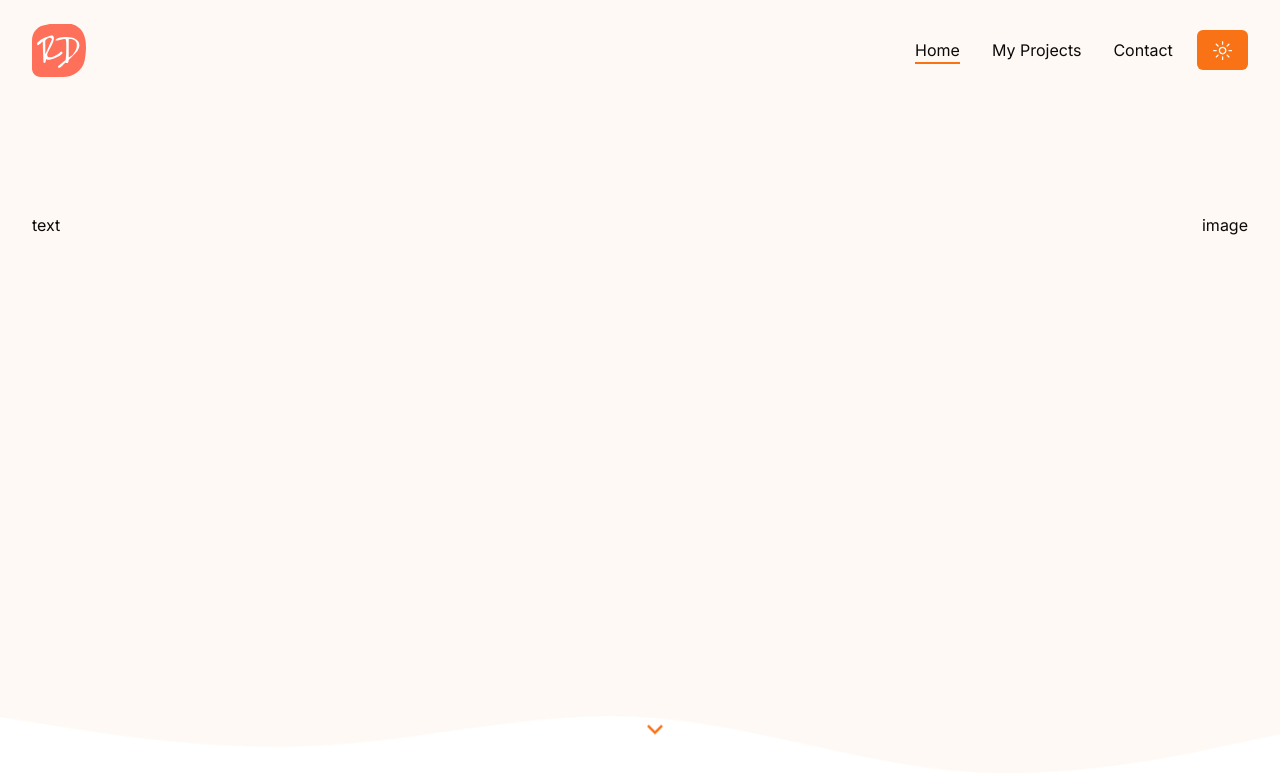
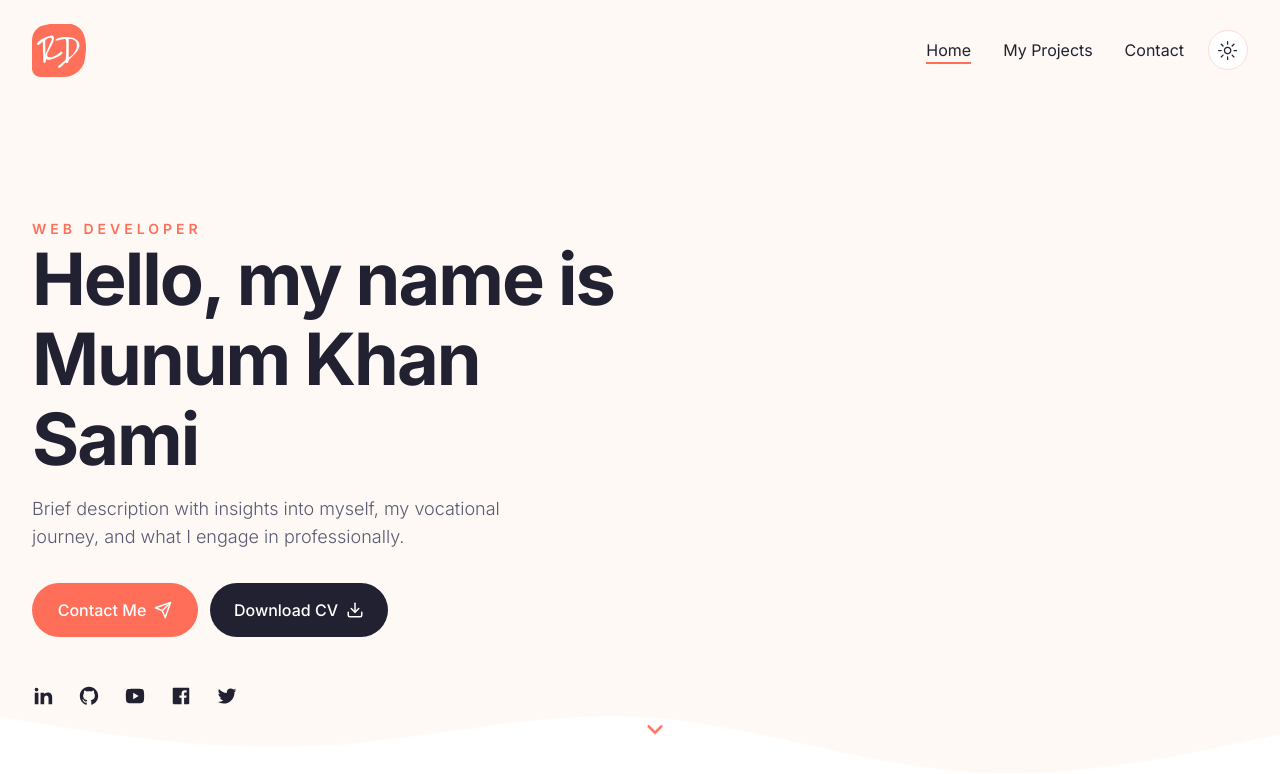
Before and after one commit to sami999khan999/portfolio, a Next.js app: page / in a window 1280 px wide. Shown: the top 774 px of the page. Built offline with nearby package versions, Linux system fonts and the light colour scheme.

Commit message:
hero section 80% done

```diff
--- a/app/globals.css
+++ b/app/globals.css
@@ -6,47 +6,49 @@
   @layer base {
     :root {
       --background: 0 0% 100%;
-      --foreground: 20 14.3% 4.1%;
+      --foreground: 240 19% 16%;
       --card: 0 0% 100%;
-      --card-foreground: 20 14.3% 4.1%;
+      --card-foreground: 240 19% 16%;
       --popover: 0 0% 100%;
       --popover-foreground: 20 14.3% 4.1%;
-      --primary: 24.6 95% 53.1%;
-      --primary-foreground: 60 9.1% 97.8%;
-      --secondary: 60 4.8% 95.9%;
-      --secondary-foreground: 24 9.8% 10%;
+      --primary: 8 99% 67%;
+      --primary-foreground: 300 0% 100%;
+      --secondary: 240 19% 16%;
+      --secondary-foreground: 300 0% 100%;
+      --tertiary: 27 82% 98%;
       --muted: 60 4.8% 95.9%;
-      --muted-foreground: 25 5.3% 44.7%;
-      --accent: 60 4.8% 95.9%;
+      --muted-foreground: 237 13% 40%;
+      --accent: 247 9% 96%;
       --accent-foreground: 24 9.8% 10%;
       --destructive: 0 84.2% 60.2%;
       --destructive-foreground: 60 9.1% 97.8%;
-      --border: 20 5.9% 90%;
-      --input: 20 5.9% 90%;
-      --ring: 24.6 95% 53.1%;
+      --border: 8 82% 92%;
+      --input: 8 82% 92%;
+      --ring: 9 99% 67%;
       --radius: 0.5rem;
     }
 
     .dark {
-      --background: 20 14.3% 4.1%;
+      --background: 237 22% 20%;
       --foreground: 60 9.1% 97.8%;
-      --card: 20 14.3% 4.1%;
-      --card-foreground: 60 9.1% 97.8%;
+      --card: 240 19% 16%;
+      --card-foreground: 300 0% 100%;
       --popover: 20 14.3% 4.1%;
       --popover-foreground: 60 9.1% 97.8%;
-      --primary: 20.5 90.2% 48.2%;
-      --primary-foreground: 60 9.1% 97.8%;
-      --secondary: 12 6.5% 15.1%;
-      --secondary-foreground: 60 9.1% 97.8%;
+      --primary: 8 99% 67%;
+      --primary-foreground: 300 0% 100%;
+      --secondary: 240 19% 16%;
+      --secondary-foreground: 300 0% 100%;
+      --tertiary: 237 22% 20%;
       --muted: 12 6.5% 15.1%;
-      --muted-foreground: 24 5.4% 63.9%;
-      --accent: 12 6.5% 15.1%;
-      --accent-foreground: 60 9.1% 97.8%;
+      --muted-foreground: 237 13% 63%;
+      --accent: 240 19% 16%;
+      --accent-foreground: 300 0% 100%;
       --destructive: 0 72.2% 50.6%;
       --destructive-foreground: 60 9.1% 97.8%;
-      --border: 12 6.5% 15.1%;
-      --input: 12 6.5% 15.1%;
-      --ring: 20.5 90.2% 48.2%;
+      --border: 237 22% 23%;
+      --input: 237 22% 23%;
+      --ring: 8 99% 67%;
     }
   }
 }
@@ -60,6 +62,14 @@
   }
 }
 
+.h1 {
+  @apply text-6xl xl:text-[72px] xl:leading-[80px] tracking-[-2px] font-bold;
+}
+
+.subtitle {
+  @apply text-muted-foreground text-lg mb-8 font-light;
+}
+
 /* * {
   @apply transition-colors duration-200;
 } */
--- a/components/Hero.jsx
+++ b/components/Hero.jsx
@@ -1,12 +1,45 @@
 import { RiArrowDownSLine } from "react-icons/ri";
+import { Download, Send } from "lucide-react";
+import Link from "next/link";
+import { Button } from "./ui/button";
+import Socials from "./Socials";
 
 const Hero = () => {
   return (
     <section className="py-12 xl:py-12 h-[84vh] xl:pt-28 bg-hero bg-no-repeat bg-bottom bg-cover dark:bg-none">
       <div className="container mx-auto ">
-        <div className="flex justify-between gap-x-8  ">
-          <div>text</div>
-          <div>image</div>
+        <div className="flex justify-between gap-x-8">
+          <div className="flex flex-col max-w-[600px] justify-center mx-auto xl:mx-0 text-center xl:text-left">
+            <div className="text-sm uppercase font-semibold md-4 text-primary tracking-[4px]">
+              Web Developer
+            </div>
+
+            <h1 className="h1 mb-4">Hello, my name is Munum Khan Sami</h1>
+
+            <p className="subtitle max-w-[490px] mx-auto xl:mx-0">
+              Brief description with insights into myself, my vocational
+              journey, and what I engage in professionally.
+            </p>
+
+            <div className="flex flex-col gap-y-3 md:flex-row gap-x-3 mx-auto xl:mx-0">
+              <Link href="/contact">
+                <Button className="gap-x-2">
+                  Contact Me <Send size={18} />
+                </Button>
+              </Link>
+
+              <Button variant="secondary" className="gap-x-2">
+                Download CV <Download size={18} />
+              </Button>
+            </div>
+            <Socials
+              containerStyles="flex gap-x-6 mx-auto xl:mx-0 mt-12"
+              iconsStyles="text-foreground text-[22px] hover:text-primary transition-all"
+            />
+          </div>
+          <div className="hidden xl:flex relative">
+            <div className="bg-hero_shape2_light w-[500px] h-[500px]"></div>
+          </div>
         </div>
 
         <div className="hidden md:flex absolute left-2/4 bottom-44 xl:bottom-12 animate-bounce">
--- a/components/Socials.jsx
+++ b/components/Socials.jsx
@@ -1,5 +1,49 @@
-const Socials = () => {
-  return <div>Socials</div>;
+"use client";
+
+import Link from "next/link";
+import {
+  RiYoutubeFill,
+  RiLinkedinFill,
+  RiGithubFill,
+  RiFacebookBoxFill,
+  RiTwitterFill,
+} from "react-icons/ri";
+
+const icons = [
+  {
+    path: "/",
+    name: <RiLinkedinFill />,
+  },
+  {
+    path: "/",
+    name: <RiGithubFill />,
+  },
+  {
+    path: "/",
+    name: <RiYoutubeFill />,
+  },
+  {
+    path: "/",
+    name: <RiFacebookBoxFill />,
+  },
+  {
+    path: "/",
+    name: <RiTwitterFill />,
+  },
+];
+
+const Socials = ({ containerStyles, iconsStyles }) => {
+  return (
+    <div className={`${containerStyles}`}>
+      {icons.map((icon) => {
+        return (
+          <Link href={icon.path}>
+            <div className={`${iconsStyles}`}>{icon.name}</div>
+          </Link>
+        );
+      })}
+    </div>
+  );
 };
 
 export default Socials;
--- a/components/ThemeToggler.jsx
+++ b/components/ThemeToggler.jsx
@@ -9,7 +9,11 @@
 
   return (
     <div>
-      <Button onClick={() => setTheme(theme === "dark" ? "light" : "dark")}>
+      <Button
+        variant="outline"
+        size="icon"
+        onClick={() => setTheme(theme === "dark" ? "light" : "dark")}
+      >
         <SunIcon className="h-[1.2rem] w-[1.2rem] rotate-0 scale-100 transition-all dark:rotate-90 dark:scale-0" />
         <MoonIcon className="absolute h-[1.2rem] w-[1.2rem] rotate-90 scale-0 transition-all dark:rotate-0 dark:scale-100" />
       </Button>
--- a/components/ui/button.jsx
+++ b/components/ui/button.jsx
@@ -1,11 +1,11 @@
-import * as React from "react"
-import { Slot } from "@radix-ui/react-slot"
+import * as React from "react";
+import { Slot } from "@radix-ui/react-slot";
 import { cva } from "class-variance-authority";
 
-import { cn } from "@/lib/utils"
+import { cn } from "@/lib/utils";
 
 const buttonVariants = cva(
-  "inline-flex items-center justify-center whitespace-nowrap rounded-md text-sm font-medium ring-offset-background transition-colors focus-visible:outline-none focus-visible:ring-2 focus-visible:ring-ring focus-visible:ring-offset-2 disabled:pointer-events-none disabled:opacity-50",
+  "inline-flex items-center justify-center whitespace-nowrap rounded-full text-base font-medium ring-offset-background transition-colors focus-visible:outline-none focus-visible:ring-2 focus-visible:ring-ring focus-visible:ring-offset-2 disabled:pointer-events-none disabled:opacity-50",
   {
     variants: {
       variant: {
@@ -20,7 +20,7 @@
         link: "text-primary underline-offset-4 hover:underline",
       },
       size: {
-        default: "h-10 px-4 py-2",
+        default: "h-[54px] px-6 py-2 min-w-[166px]",
         sm: "h-9 rounded-md px-3",
         lg: "h-11 rounded-md px-8",
         icon: "h-10 w-10",
@@ -31,17 +31,20 @@
       size: "default",
     },
   }
-)
+);
 
-const Button = React.forwardRef(({ className, variant, size, asChild = false, ...props }, ref) => {
-  const Comp = asChild ? Slot : "button"
-  return (
-    (<Comp
-      className={cn(buttonVariants({ variant, size, className }))}
-      ref={ref}
-      {...props} />)
-  );
-})
-Button.displayName = "Button"
+const Button = React.forwardRef(
+  ({ className, variant, size, asChild = false, ...props }, ref) => {
+    const Comp = asChild ? Slot : "button";
+    return (
+      <Comp
+        className={cn(buttonVariants({ variant, size, className }))}
+        ref={ref}
+        {...props}
+      />
+    );
+  }
+);
+Button.displayName = "Button";
 
-export { Button, buttonVariants }
+export { Button, buttonVariants };
--- a/tailwind.config.js
+++ b/tailwind.config.js
@@ -30,6 +30,9 @@
         secondary: {
           DEFAULT: "hsl(var(--secondary))",
           foreground: "hsl(var(--secondary-foreground))",
+        },
+        tertiary: {
+          DEFAULT: "hsl(var(--tertiary))",
         },
         destructive: {
           DEFAULT: "hsl(var(--destructive))",
@@ -73,6 +76,9 @@
       },
       backgroundImage: {
         hero: "url(/hero/hero-bg.png)",
+        hero_shape: "url(/hero/shape-1.svg",
+        hero_shape2_light: "url(/hero/shape-2-light.svg",
+        hero_shape2_dark: "url(/hero/shape-2-dark.svg",
       },
     },
   },
```
